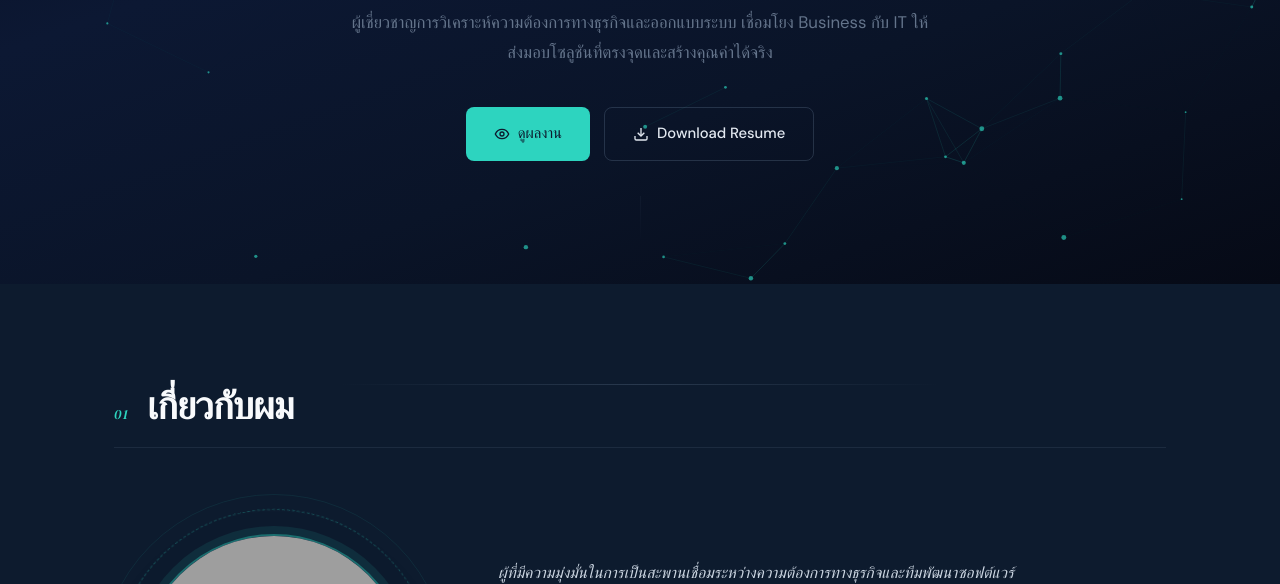
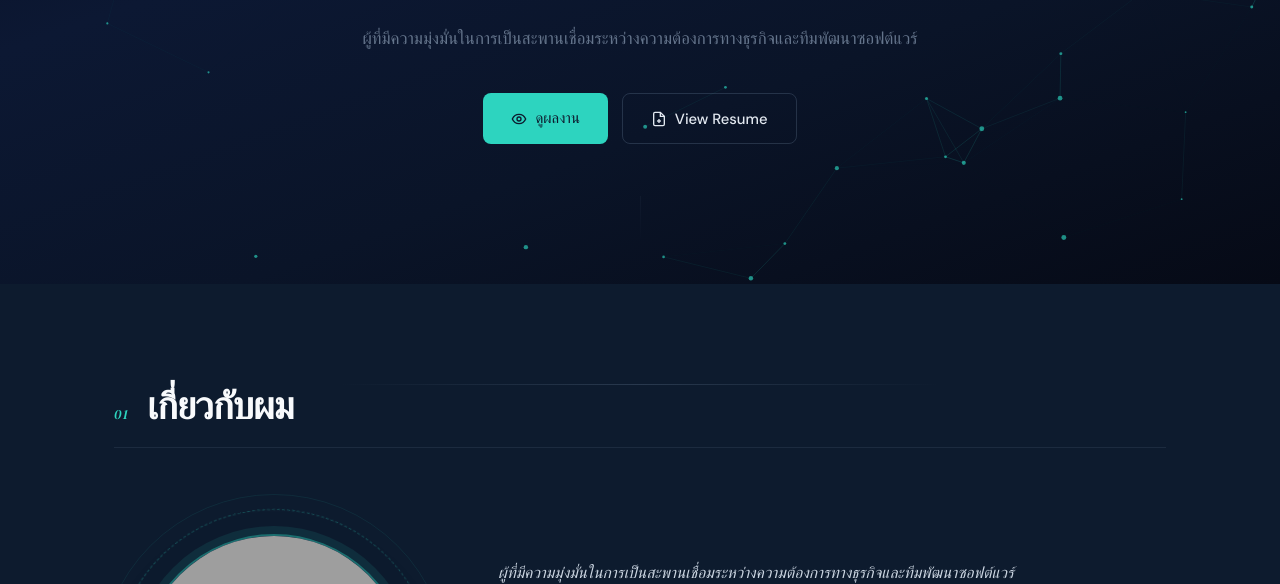
Before and after one commit to Phodsathon168/Port, a plain HTML site: page index.html in a window 1280 px wide. Shown: the part 516-1100 px from the top of the page. Drawn offline with Linux system fonts and the light colour scheme; grey boxes are pictures that could not be loaded; files whose address does not match are found by name.

Commit message:
Add files via upload

```diff
--- a/index.html
+++ b/index.html
@@ -47,18 +47,17 @@
 
       </div>
       <p class="hero-tagline reveal delay-3">
-        ผู้เชี่ยวชาญการวิเคราะห์ความต้องการทางธุรกิจและออกแบบระบบ
-เชื่อมโยง Business กับ IT ให้ส่งมอบโซลูชันที่ตรงจุดและสร้างคุณค่าได้จริง
+        ผู้ที่มีความมุ่งมั่นในการเป็นสะพานเชื่อมระหว่างความต้องการทางธุรกิจและทีมพัฒนาซอฟต์แวร์
       </p>
       <div class="hero-actions reveal delay-4">
         <a href="#projects" class="btn btn-primary">
           <svg width="16" height="16" viewBox="0 0 24 24" fill="none" stroke="currentColor" stroke-width="2"><path d="M2 12s3-7 10-7 10 7 10 7-3 7-10 7-10-7-10-7z"/><circle cx="12" cy="12" r="3"/></svg>
           ดูผลงาน
         </a>
-        <a href="Resume1.pdf" class="btn btn-outline" download>
-          <svg width="16" height="16" viewBox="0 0 24 24" fill="none" stroke="currentColor" stroke-width="2"><path d="M21 15v4a2 2 0 01-2 2H5a2 2 0 01-2-2v-4"/><polyline points="7 10 12 15 17 10"/><line x1="12" y1="15" x2="12" y2="3"/></svg>
-          Download Resume
-        </a>
+        <button class="btn btn-outline" onclick="openPdfModal('Resume1.pdf', 'Resume — Phodsathon Wiphahas')">
+          <svg width="16" height="16" viewBox="0 0 24 24" fill="none" stroke="currentColor" stroke-width="2"><path d="M14 2H6a2 2 0 00-2 2v16a2 2 0 002 2h12a2 2 0 002-2V8z"/><polyline points="14 2 14 8 20 8"/><line x1="12" y1="18" x2="12" y2="12"/><line x1="9" y1="15" x2="15" y2="15"/></svg>
+          View Resume
+        </button>
       </div>
     </div>
     <div class="hero-scroll-hint">
```
